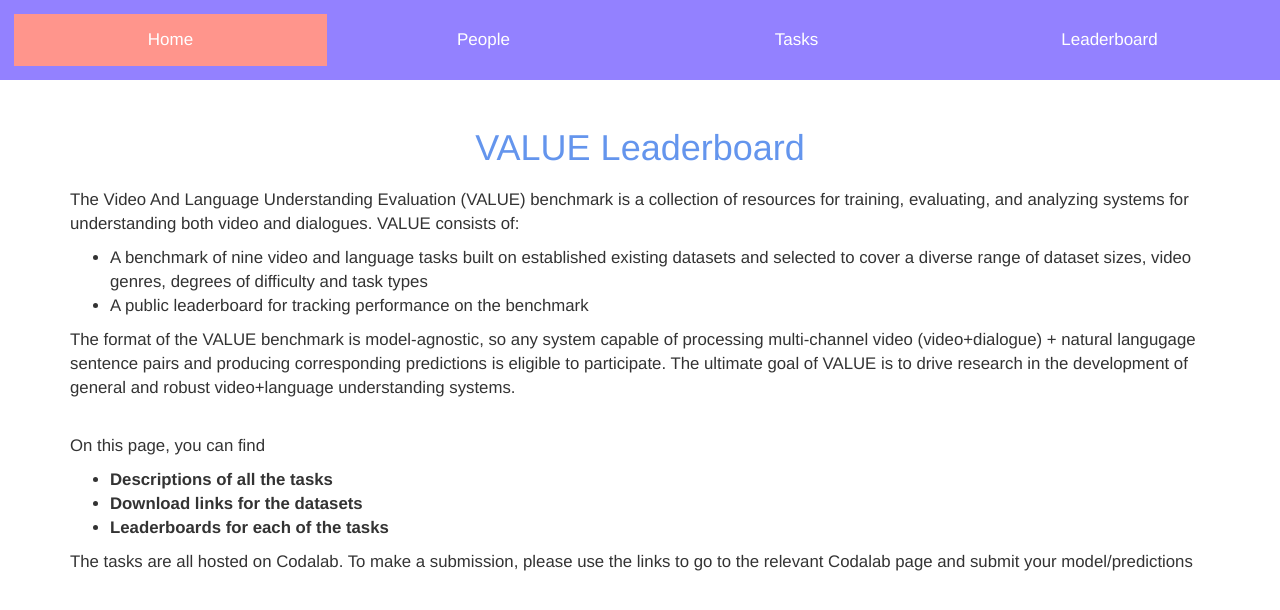
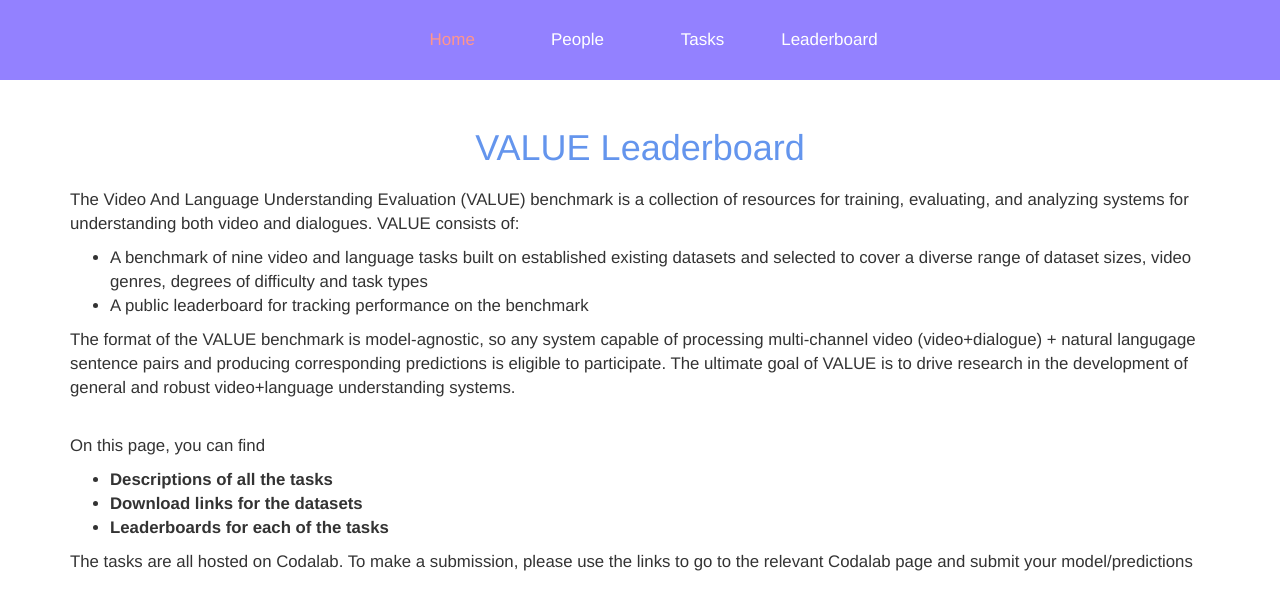
Before and after one commit to VALUE-Leaderboard/VALUE-Leaderboard.github.io, a React (Create React App) app in the folder WebApplication1/ClientApp/: page / in a window 1280 px wide. Shown: the top 610 px of the page. Built offline with nearby package versions, Linux system fonts and the light colour scheme.

Commit message:
Made navbar smaller and highlighted font instead of tab:

```diff
--- a/WebApplication1/ClientApp/src/App.css
+++ b/WebApplication1/ClientApp/src/App.css
@@ -19,28 +19,29 @@
     cursor: pointer;
     padding: 14px 16px;
     font-size: 17px;
-    width: 25%;
+    width: 10%;
     text-decoration: none;
 }
 
     .tablink:hover {
-        background-color: #FF958C;
-        color: white;
+        color: #FF958C;
         text-decoration: none;
+        font-size: 17px;
     }
 
 .tabActive {
-    background-color: #FF958C;
-    color: white;
+    color: #FF958C;
     text-decoration: none;
+    font-size: 17px;
 }
 
     .tabActive:visited {
-        background-color: #FF958C;
-        color: white;
+        color: #FF958C;
         text-decoration: none;
+        font-size: 17px;
     }
 
     .tabActive:link {
         text-decoration: none;
+        font-size: 17px;
     }
```
